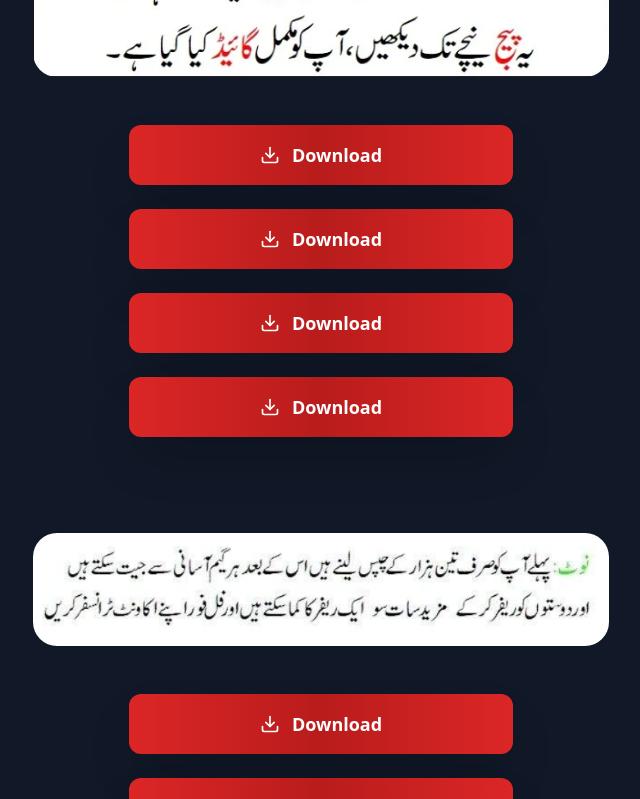
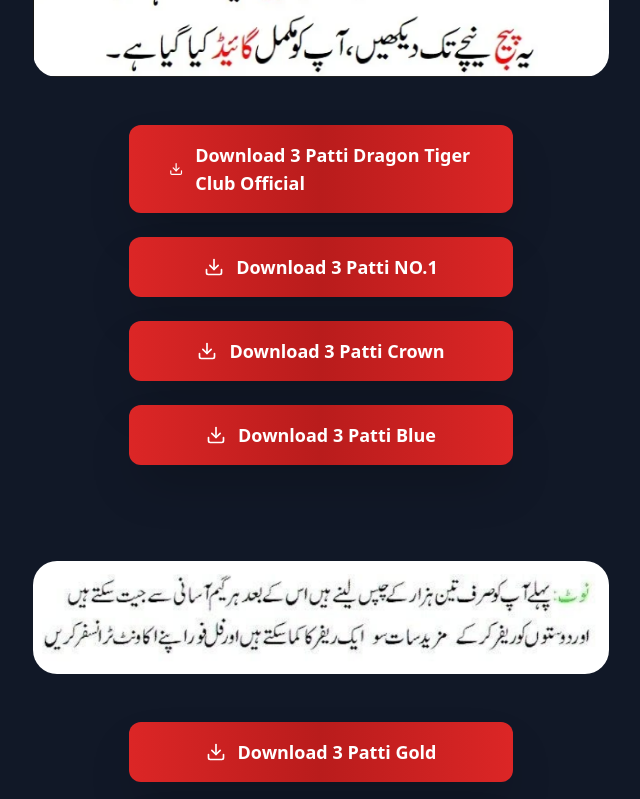
Before and after one commit to zoyakhanmalik0/DragonTigerClubNew, a React (Vite) app: page / in a window 1280 px wide. Shown: the part 280-1079 px from the top of the page, without its empty margins (319-959 px from the left). Built offline with nearby package versions, Linux system fonts and the light colour scheme.

Commit message:
Updated project push

```diff
--- a/src/App.tsx
+++ b/src/App.tsx
@@ -182,11 +182,11 @@ function App() {
           </div>
         )}
       </nav>
-
 {/* Hero Section - Images with Stacked Red Buttons */}
 <section id="home" className="pt-16 relative overflow-hidden">
   <div className="relative max-w-7xl mx-auto px-4 sm:px-6 lg:px-8 py-24">
     <div className="flex flex-col gap-12 items-center">
+
       {/* First Image Section */}
       <div className="relative w-full max-w-xl">
         <img
@@ -198,14 +198,34 @@ function App() {
 
       {/* First Buttons Stacked */}
       <div className="flex flex-col gap-6 w-full max-w-sm">
-              {[...Array(4)].map((_, i) => (
-                <button
+        {[
+          {
+            label: "Download 3 Patti Dragon Tiger Club Official",
+            link: "https://dragontigerclub.net/?from_gameid=5850799&channelCode=100000",
+          },
+          {
+            label: "Download 3 Patti NO.1",
+            link: "https://dragontigerclub.net/?from_gameid=5801295&channelCode=100000",
+          },
+          {
+            label: "Download 3 Patti Crown",
+            link: "https://dragontigerclub.net/?from_gameid=5806525&channelCode=100000",
+          },
+          {
+            label: "Download 3 Patti Blue",
+            link: "https://dragontigerclub.net/?from_gameid=5806525&channelCode=100000",
+          },
+        ].map((btn, i) => (
+          <a
             key={i}
+            href={btn.link}
+            target="_blank"
+            rel="noopener noreferrer"
             className="group bg-gradient-to-r from-red-600 via-red-700 to-red-600 hover:from-red-500 hover:via-red-600 hover:to-red-500 text-white px-10 py-4 rounded-xl font-bold text-lg flex items-center justify-center gap-3 transition-all duration-300 transform hover:scale-105 shadow-2xl hover:shadow-red-500/25 relative"
           >
             <Download size={20} />
-                  Download
-                </button>
+            {btn.label}
+          </a>
         ))}
       </div>
 
@@ -220,14 +240,30 @@ function App() {
 
       {/* Second Buttons */}
       <div className="flex flex-col gap-6 w-full max-w-sm">
-              {[...Array(3)].map((_, i) => (
-                <button
+        {[
+          {
+            label: "Download 3 Patti Gold",
+            link: "https://dragontigerclub.net/?from_gameid=5801295&channelCode=100000",
+          },
+          {
+            label: "Download 3 Patti Lucky",
+            link: "https://dragontigerclub.net/?from_gameid=5850799&channelCode=100000",
+          },
+          {
+            label: "Download 3 Patti Official",
+            link: "https://dragontigerclub.net/?from_gameid=5850799&channelCode=100000",
+          },
+        ].map((btn, i) => (
+          <a
             key={i}
+            href={btn.link}
+            target="_blank"
+            rel="noopener noreferrer"
             className="group bg-gradient-to-r from-red-600 via-red-700 to-red-600 hover:from-red-500 hover:via-red-600 hover:to-red-500 text-white px-10 py-4 rounded-xl font-bold text-lg flex items-center justify-center gap-3 transition-all duration-300 transform hover:scale-105 shadow-2xl hover:shadow-red-500/25 relative"
           >
             <Download size={20} />
-                  Download
-                </button>
+            {btn.label}
+          </a>
         ))}
       </div>
 
@@ -242,6 +278,7 @@ function App() {
     </div>
   </div>
 </section>
+
 
       <AboutSection/>
 
```
Lines whose indentation alone changed are shown as unchanged.
